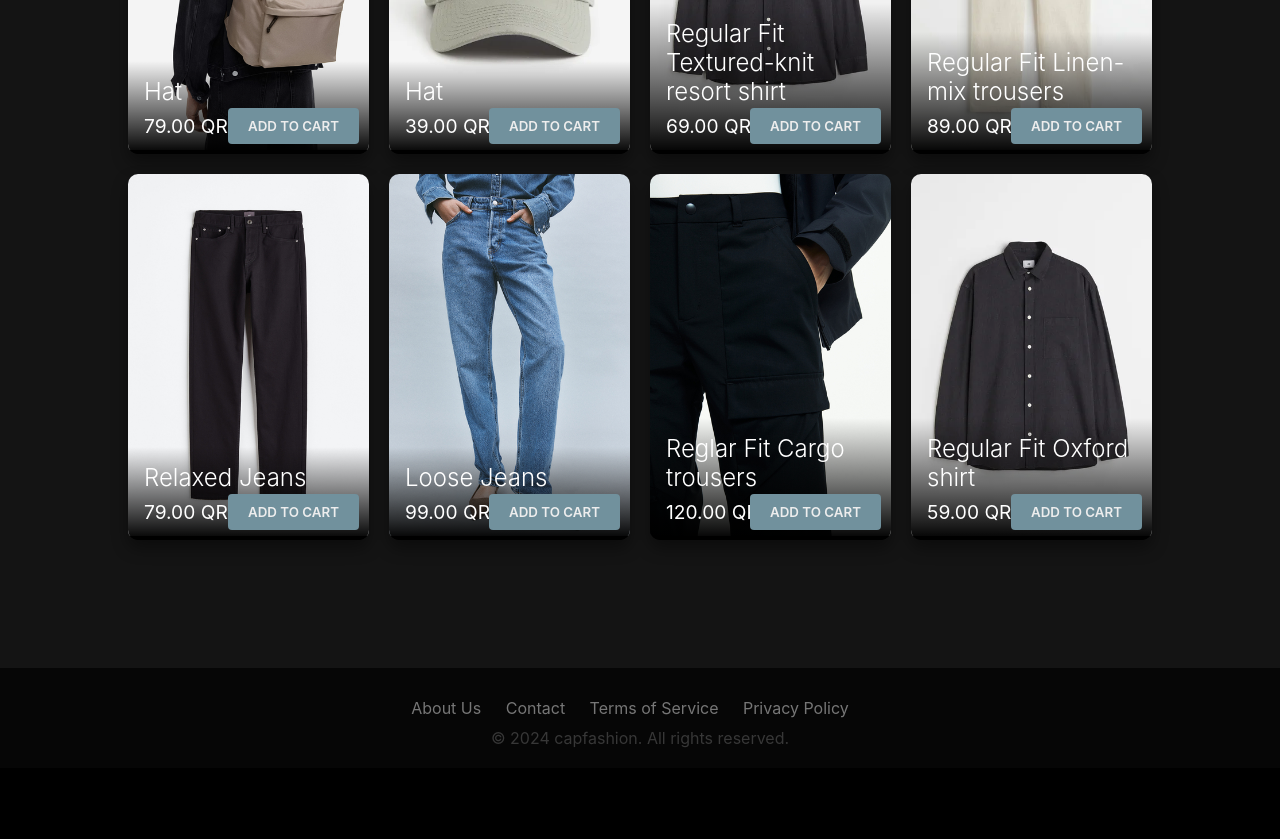
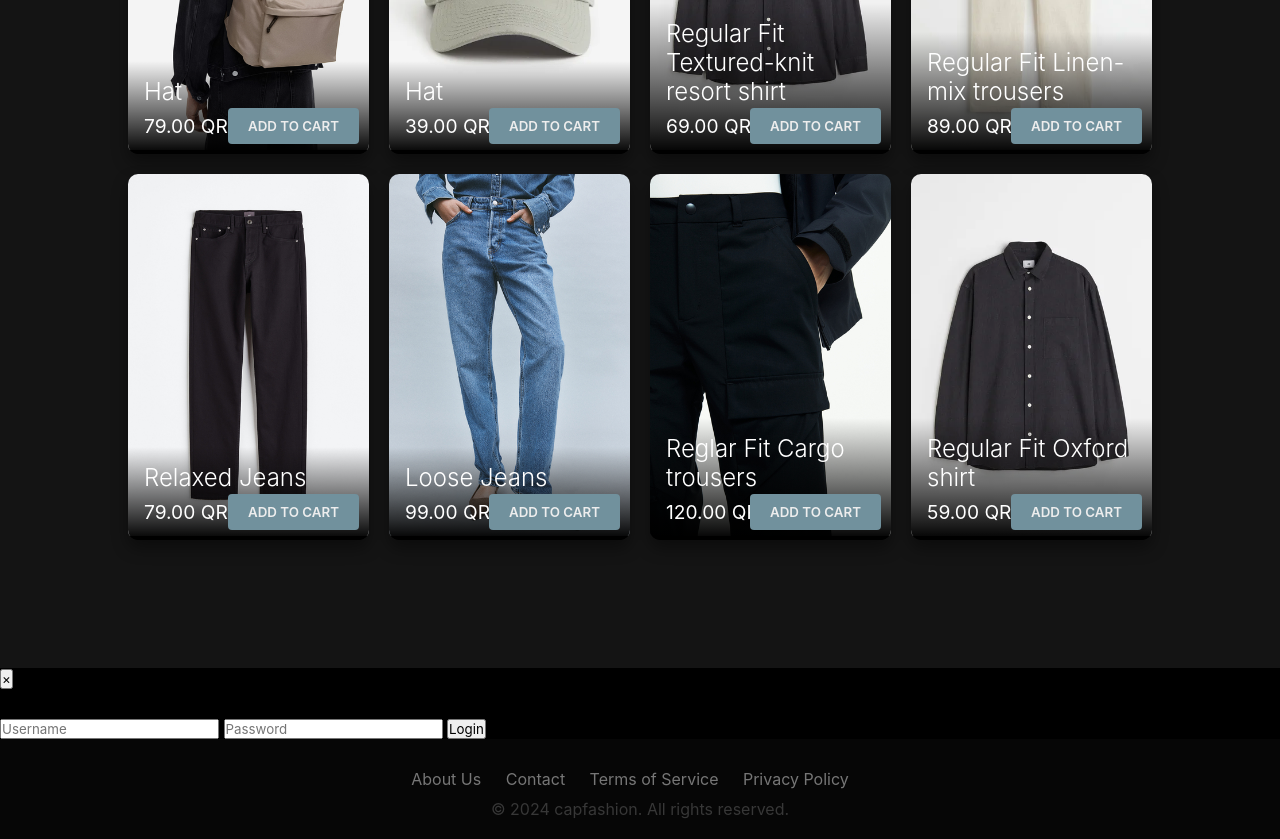
Before and after one commit to sidi34308/e-commerce_project, a plain HTML site: page code/home.html in a window 1280 px wide. Shown: the part 2187-3026 px from the top of the page. Before the commit the page ends 2955 px from the top, so only its background shows below. Drawn offline with nearby package versions, Linux system fonts and the light colour scheme.

Commit message:
working on sign in

```diff
--- a/code/home.html
+++ b/code/home.html
@@ -66,7 +66,19 @@
 
         </div>
     </div>
-
+      <!-- Authentication pop-up -->
+      <div class="auth-popup">
+        <div class="auth-form-container">
+            <button class="auth-close-btn">×</button>
+            <form class="auth-form">
+                <h2>Authentication</h2>
+                <input type="text" name="username" placeholder="Username" required>
+                <input type="password" name="password" placeholder="Password" required>
+                <button type="submit">Login</button>
+                <p class="auth-error"></p>
+            </form>
+        </div>
+    </div>
     <footer>
         <ul>
             <li><a href="about.html">About Us</a></li>
```
